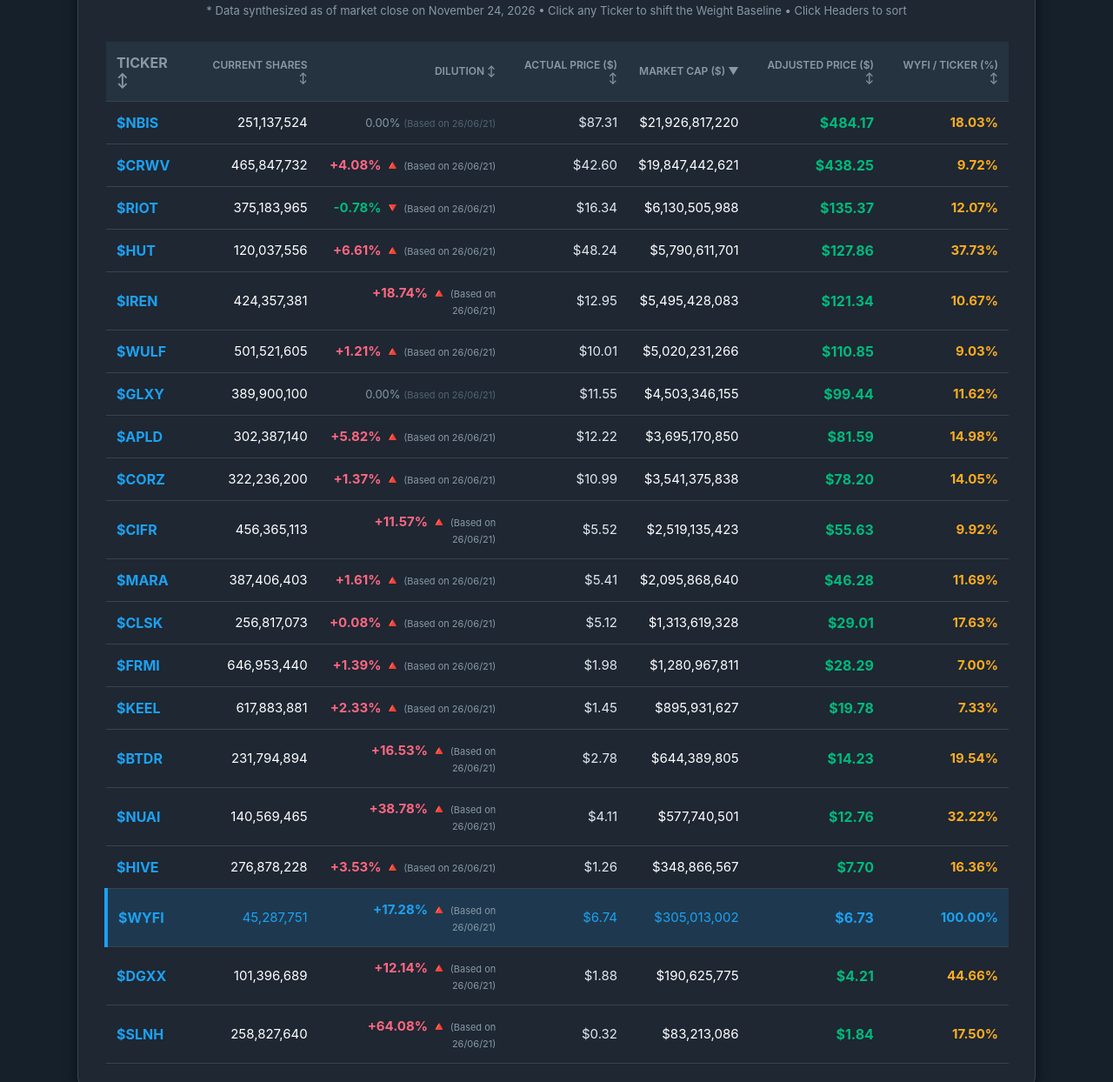
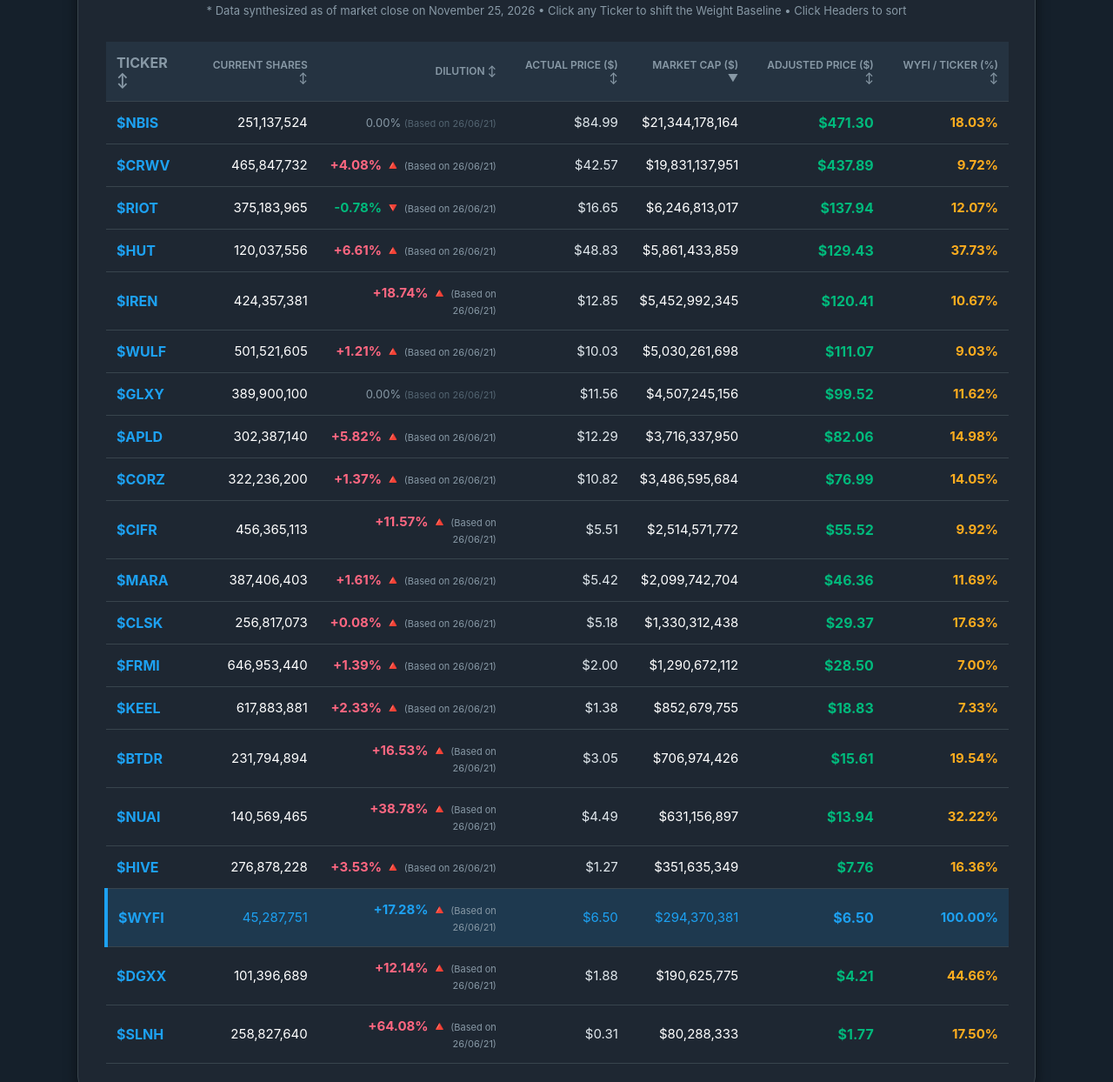
Before and after one commit to dgkittyh/neo-cloud-illusion, a plain HTML site: page index.html in a window 1280 px wide. Shown: the part 305-1549 px from the top of the page at 87% size. Drawn offline with Linux system fonts and the light colour scheme.

Commit message:
📡 라이브 데이터 및 타임스탬프 동기화 빌드

```diff
--- a/index.html
+++ b/index.html
@@ -41,7 +41,7 @@
         <strong>"How would the stock price respond to the same revenue growth under a highly optimized, scarce supply model?"</strong><br>
         By normalizing the float structure of all peer assets against <span id="baseTickerName" class="highlight-text">$WYFI (38.61M)</span>, we remove the weight of excessive share supply. This instantly unmasks the <strong>'Adjusted Price'</strong> — revealing the explosive valuation these companies would naturally achieve under a lean equity landscape.<br>
 
-        <span class="date-badge">* Data synthesized as of market close on November 24, 2026 • Click any Ticker to shift the Weight Baseline • Click Headers to sort</span>
+        <span class="date-badge">* Data synthesized as of market close on November 25, 2026 • Click any Ticker to shift the Weight Baseline • Click Headers to sort</span>
     </p>
 
     <table id="stockTable">
@@ -57,147 +57,147 @@
             </tr>
         </thead>
         <tbody>
-            <tr data-ticker="NBIS" data-shares="251137524" data-price="87.31" data-marketcap="21926817220">
+            <tr data-ticker="NBIS" data-shares="251137524" data-price="84.99" data-marketcap="21344178164">
                 <td>$NBIS</td>
                 <td>251,137,524</td>
                 <td style="color: #8899a6; font-size: 13px;">0.00% <span style="font-size: 11px; color: #536471;">(Based on 26/06/21)</span></td>
-                <td class="actual-price">$87.31</td>
-                <td>$21,926,817,220</td>
+                <td class="actual-price">$84.99</td>
+                <td>$21,344,178,164</td>
                 <td class="adjusted-price"></td>
                 <td class="percent-diff"></td>
             </tr>
-            <tr data-ticker="CRWV" data-shares="465847732" data-price="42.605" data-marketcap="19847442621">
+            <tr data-ticker="CRWV" data-shares="465847732" data-price="42.57" data-marketcap="19831137951">
                 <td>$CRWV</td>
                 <td>465,847,732</td>
                 <td style="color: #ff6781; font-weight: bold;">+4.08% 🔺 <span style="font-size: 11px; color: #8899a6; font-weight: normal;">(Based on 26/06/21)</span></td>
-                <td class="actual-price">$42.60</td>
-                <td>$19,847,442,621</td>
+                <td class="actual-price">$42.57</td>
+                <td>$19,831,137,951</td>
                 <td class="adjusted-price"></td>
                 <td class="percent-diff"></td>
             </tr>
-            <tr data-ticker="IREN" data-shares="424357381" data-price="12.95" data-marketcap="5495428083">
+            <tr data-ticker="IREN" data-shares="424357381" data-price="12.85" data-marketcap="5452992345">
                 <td>$IREN</td>
                 <td>424,357,381</td>
                 <td style="color: #ff6781; font-weight: bold;">+18.74% 🔺 <span style="font-size: 11px; color: #8899a6; font-weight: normal;">(Based on 26/06/21)</span></td>
-                <td class="actual-price">$12.95</td>
-                <td>$5,495,428,083</td>
+                <td class="actual-price">$12.85</td>
+                <td>$5,452,992,345</td>
                 <td class="adjusted-price"></td>
                 <td class="percent-diff"></td>
             </tr>
-            <tr data-ticker="WULF" data-shares="501521605" data-price="10.01" data-marketcap="5020231266">
+            <tr data-ticker="WULF" data-shares="501521605" data-price="10.03" data-marketcap="5030261698">
                 <td>$WULF</td>
                 <td>501,521,605</td>
                 <td style="color: #ff6781; font-weight: bold;">+1.21% 🔺 <span style="font-size: 11px; color: #8899a6; font-weight: normal;">(Based on 26/06/21)</span></td>
-                <td class="actual-price">$10.01</td>
-                <td>$5,020,231,266</td>
+                <td class="actual-price">$10.03</td>
+                <td>$5,030,261,698</td>
                 <td class="adjusted-price"></td>
                 <td class="percent-diff"></td>
             </tr>
-            <tr data-ticker="HUT" data-shares="120037556" data-price="48.24" data-marketcap="5790611701">
+            <tr data-ticker="HUT" data-shares="120037556" data-price="48.83" data-marketcap="5861433859">
                 <td>$HUT</td>
                 <td>120,037,556</td>
                 <td style="color: #ff6781; font-weight: bold;">+6.61% 🔺 <span style="font-size: 11px; color: #8899a6; font-weight: normal;">(Based on 26/06/21)</span></td>
-                <td class="actual-price">$48.24</td>
-                <td>$5,790,611,701</td>
+                <td class="actual-price">$48.83</td>
+                <td>$5,861,433,859</td>
                 <td class="adjusted-price"></td>
                 <td class="percent-diff"></td>
             </tr>
-            <tr data-ticker="APLD" data-shares="302387140" data-price="12.22" data-marketcap="3695170850">
+            <tr data-ticker="APLD" data-shares="302387140" data-price="12.29" data-marketcap="3716337950">
                 <td>$APLD</td>
                 <td>302,387,140</td>
                 <td style="color: #ff6781; font-weight: bold;">+5.82% 🔺 <span style="font-size: 11px; color: #8899a6; font-weight: normal;">(Based on 26/06/21)</span></td>
-                <td class="actual-price">$12.22</td>
-                <td>$3,695,170,850</td>
+                <td class="actual-price">$12.29</td>
+                <td>$3,716,337,950</td>
                 <td class="adjusted-price"></td>
                 <td class="percent-diff"></td>
             </tr>
-            <tr data-ticker="CIFR" data-shares="456365113" data-price="5.52" data-marketcap="2519135423">
+            <tr data-ticker="CIFR" data-shares="456365113" data-price="5.51" data-marketcap="2514571772">
                 <td>$CIFR</td>
                 <td>456,365,113</td>
                 <td style="color: #ff6781; font-weight: bold;">+11.57% 🔺 <span style="font-size: 11px; color: #8899a6; font-weight: normal;">(Based on 26/06/21)</span></td>
-                <td class="actual-price">$5.52</td>
-                <td>$2,519,135,423</td>
+                <td class="actual-price">$5.51</td>
+                <td>$2,514,571,772</td>
                 <td class="adjusted-price"></td>
                 <td class="percent-diff"></td>
             </tr>
-            <tr data-ticker="CORZ" data-shares="322236200" data-price="10.99" data-marketcap="3541375838">
+            <tr data-ticker="CORZ" data-shares="322236200" data-price="10.82" data-marketcap="3486595684">
                 <td>$CORZ</td>
                 <td>322,236,200</td>
                 <td style="color: #ff6781; font-weight: bold;">+1.37% 🔺 <span style="font-size: 11px; color: #8899a6; font-weight: normal;">(Based on 26/06/21)</span></td>
-                <td class="actual-price">$10.99</td>
-                <td>$3,541,375,838</td>
+                <td class="actual-price">$10.82</td>
+                <td>$3,486,595,684</td>
                 <td class="adjusted-price"></td>
                 <td class="percent-diff"></td>
             </tr>
-            <tr data-ticker="FRMI" data-shares="646953440" data-price="1.98" data-marketcap="1280967811">
+            <tr data-ticker="FRMI" data-shares="646953440" data-price="1.995" data-marketcap="1290672112">
                 <td>$FRMI</td>
                 <td>646,953,440</td>
                 <td style="color: #ff6781; font-weight: bold;">+1.39% 🔺 <span style="font-size: 11px; color: #8899a6; font-weight: normal;">(Based on 26/06/21)</span></td>
-                <td class="actual-price">$1.98</td>
-                <td>$1,280,967,811</td>
+                <td class="actual-price">$2.00</td>
+                <td>$1,290,672,112</td>
                 <td class="adjusted-price"></td>
                 <td class="percent-diff"></td>
             </tr>
-            <tr data-ticker="MARA" data-shares="387406403" data-price="5.41" data-marketcap="2095868640">
+            <tr data-ticker="MARA" data-shares="387406403" data-price="5.42" data-marketcap="2099742704">
                 <td>$MARA</td>
                 <td>387,406,403</td>
                 <td style="color: #ff6781; font-weight: bold;">+1.61% 🔺 <span style="font-size: 11px; color: #8899a6; font-weight: normal;">(Based on 26/06/21)</span></td>
-                <td class="actual-price">$5.41</td>
-                <td>$2,095,868,640</td>
+                <td class="actual-price">$5.42</td>
+                <td>$2,099,742,704</td>
                 <td class="adjusted-price"></td>
                 <td class="percent-diff"></td>
             </tr>
-            <tr data-ticker="CLSK" data-shares="256817073" data-price="5.115" data-marketcap="1313619328">
+            <tr data-ticker="CLSK" data-shares="256817073" data-price="5.18" data-marketcap="1330312438">
                 <td>$CLSK</td>
                 <td>256,817,073</td>
                 <td style="color: #ff6781; font-weight: bold;">+0.08% 🔺 <span style="font-size: 11px; color: #8899a6; font-weight: normal;">(Based on 26/06/21)</span></td>
-                <td class="actual-price">$5.12</td>
-                <td>$1,313,619,328</td>
+                <td class="actual-price">$5.18</td>
+                <td>$1,330,312,438</td>
                 <td class="adjusted-price"></td>
                 <td class="percent-diff"></td>
             </tr>
-            <tr data-ticker="BTDR" data-shares="231794894" data-price="2.78" data-marketcap="644389805">
+            <tr data-ticker="BTDR" data-shares="231794894" data-price="3.05" data-marketcap="706974426">
                 <td>$BTDR</td>
                 <td>231,794,894</td>
                 <td style="color: #ff6781; font-weight: bold;">+16.53% 🔺 <span style="font-size: 11px; color: #8899a6; font-weight: normal;">(Based on 26/06/21)</span></td>
-                <td class="actual-price">$2.78</td>
-                <td>$644,389,805</td>
+                <td class="actual-price">$3.05</td>
+                <td>$706,974,426</td>
                 <td class="adjusted-price"></td>
                 <td class="percent-diff"></td>
             </tr>
-            <tr data-ticker="KEEL" data-shares="617883881" data-price="1.45" data-marketcap="895931627">
+            <tr data-ticker="KEEL" data-shares="617883881" data-price="1.38" data-marketcap="852679755">
                 <td>$KEEL</td>
                 <td>617,883,881</td>
                 <td style="color: #ff6781; font-weight: bold;">+2.33% 🔺 <span style="font-size: 11px; color: #8899a6; font-weight: normal;">(Based on 26/06/21)</span></td>
-                <td class="actual-price">$1.45</td>
-                <td>$895,931,627</td>
+                <td class="actual-price">$1.38</td>
+                <td>$852,679,755</td>
                 <td class="adjusted-price"></td>
                 <td class="percent-diff"></td>
             </tr>
-            <tr data-ticker="WYFI" data-shares="45287751" data-price="6.735" data-marketcap="305013002">
+            <tr data-ticker="WYFI" data-shares="45287751" data-price="6.5" data-marketcap="294370381">
                 <td>$WYFI</td>
                 <td>45,287,751</td>
                 <td style="color: #ff6781; font-weight: bold;">+17.28% 🔺 <span style="font-size: 11px; color: #8899a6; font-weight: normal;">(Based on 26/06/21)</span></td>
-                <td class="actual-price">$6.74</td>
-                <td>$305,013,002</td>
+                <td class="actual-price">$6.50</td>
+                <td>$294,370,381</td>
                 <td class="adjusted-price"></td>
                 <td class="percent-diff"></td>
             </tr>
-            <tr data-ticker="HIVE" data-shares="276878228" data-price="1.26" data-marketcap="348866567">
+            <tr data-ticker="HIVE" data-shares="276878228" data-price="1.27" data-marketcap="351635349">
                 <td>$HIVE</td>
                 <td>276,878,228</td>
                 <td style="color: #ff6781; font-weight: bold;">+3.53% 🔺 <span style="font-size: 11px; color: #8899a6; font-weight: normal;">(Based on 26/06/21)</span></td>
-                <td class="actual-price">$1.26</td>
-                <td>$348,866,567</td>
+                <td class="actual-price">$1.27</td>
+                <td>$351,635,349</td>
                 <td class="adjusted-price"></td>
                 <td class="percent-diff"></td>
             </tr>
-            <tr data-ticker="NUAI" data-shares="140569465" data-price="4.11" data-marketcap="577740501">
+            <tr data-ticker="NUAI" data-shares="140569465" data-price="4.49" data-marketcap="631156897">
                 <td>$NUAI</td>
                 <td>140,569,465</td>
                 <td style="color: #ff6781; font-weight: bold;">+38.78% 🔺 <span style="font-size: 11px; color: #8899a6; font-weight: normal;">(Based on 26/06/21)</span></td>
-                <td class="actual-price">$4.11</td>
-                <td>$577,740,501</td>
+                <td class="actual-price">$4.49</td>
+                <td>$631,156,897</td>
                 <td class="adjusted-price"></td>
                 <td class="percent-diff"></td>
             </tr>
@@ -210,30 +210,30 @@
                 <td class="adjusted-price"></td>
                 <td class="percent-diff"></td>
             </tr>
-            <tr data-ticker="SLNH" data-shares="258827640" data-price="0.3215" data-marketcap="83213086">
+            <tr data-ticker="SLNH" data-shares="258827640" data-price="0.3102" data-marketcap="80288333">
                 <td>$SLNH</td>
                 <td>258,827,640</td>
                 <td style="color: #ff6781; font-weight: bold;">+64.08% 🔺 <span style="font-size: 11px; color: #8899a6; font-weight: normal;">(Based on 26/06/21)</span></td>
-                <td class="actual-price">$0.32</td>
-                <td>$83,213,086</td>
+                <td class="actual-price">$0.31</td>
+                <td>$80,288,333</td>
                 <td class="adjusted-price"></td>
                 <td class="percent-diff"></td>
             </tr>
-            <tr data-ticker="GLXY" data-shares="389900100" data-price="11.55" data-marketcap="4503346155">
+            <tr data-ticker="GLXY" data-shares="389900100" data-price="11.56" data-marketcap="4507245156">
                 <td>$GLXY</td>
                 <td>389,900,100</td>
                 <td style="color: #8899a6; font-size: 13px;">0.00% <span style="font-size: 11px; color: #536471;">(Based on 26/06/21)</span></td>
-                <td class="actual-price">$11.55</td>
-                <td>$4,503,346,155</td>
+                <td class="actual-price">$11.56</td>
+                <td>$4,507,245,156</td>
                 <td class="adjusted-price"></td>
                 <td class="percent-diff"></td>
             </tr>
-            <tr data-ticker="RIOT" data-shares="375183965" data-price="16.34" data-marketcap="6130505988">
+            <tr data-ticker="RIOT" data-shares="375183965" data-price="16.65" data-marketcap="6246813017">
                 <td>$RIOT</td>
                 <td>375,183,965</td>
                 <td style="color: #00ba7c; font-weight: bold;">-0.78% 🔻 <span style="font-size: 11px; color: #8899a6; font-weight: normal;">(Based on 26/06/21)</span></td>
-                <td class="actual-price">$16.34</td>
-                <td>$6,130,505,988</td>
+                <td class="actual-price">$16.65</td>
+                <td>$6,246,813,017</td>
                 <td class="adjusted-price"></td>
                 <td class="percent-diff"></td>
             </tr>
```
